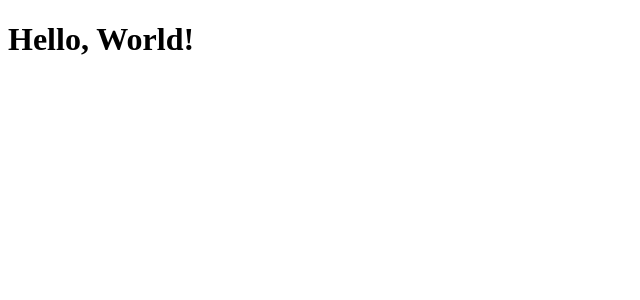
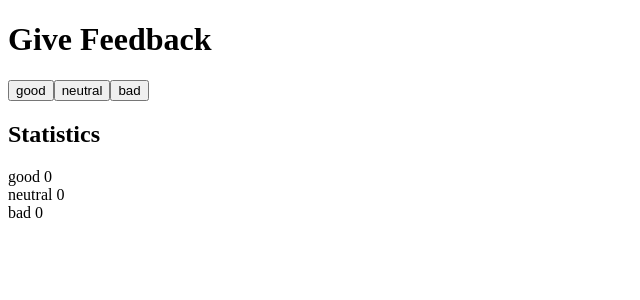
Before and after one commit to kimarimt/fullstack_open, a React (Vite) app in the folder part1/unicafe/: page / in a window 1280 px wide. Shown: the top 300 px of the page, without its empty margins (0-640 px from the left). Built offline with nearby package versions, Linux system fonts and the light colour scheme.

Commit message:
finished exercise 1.6

```diff
--- a/part1/unicafe/src/App.jsx
+++ b/part1/unicafe/src/App.jsx
@@ -1,5 +1,26 @@
+import { useState } from "react"
+
 const App = () => {
-  return <h1>Hello, World!</h1>
+  const [good, setGood] = useState(0)
+  const [neutral, setNeutral] = useState(0)
+  const [bad, setBad] = useState(0)
+
+  return (
+    <div>
+      <h1>Give Feedback</h1>
+      <div>
+        <button onClick={() => setGood(good + 1)}>good</button>
+        <button onClick={() => setNeutral(neutral + 1)}>neutral</button>
+        <button onClick={() => setBad(bad + 1)}>bad</button>
+      </div>
+      <h2>Statistics</h2>
+      <p>
+        good {good}<br />
+        neutral {neutral}<br />
+        bad {bad}
+      </p>
+    </div>
+  )
 }
 
 export default App
```
